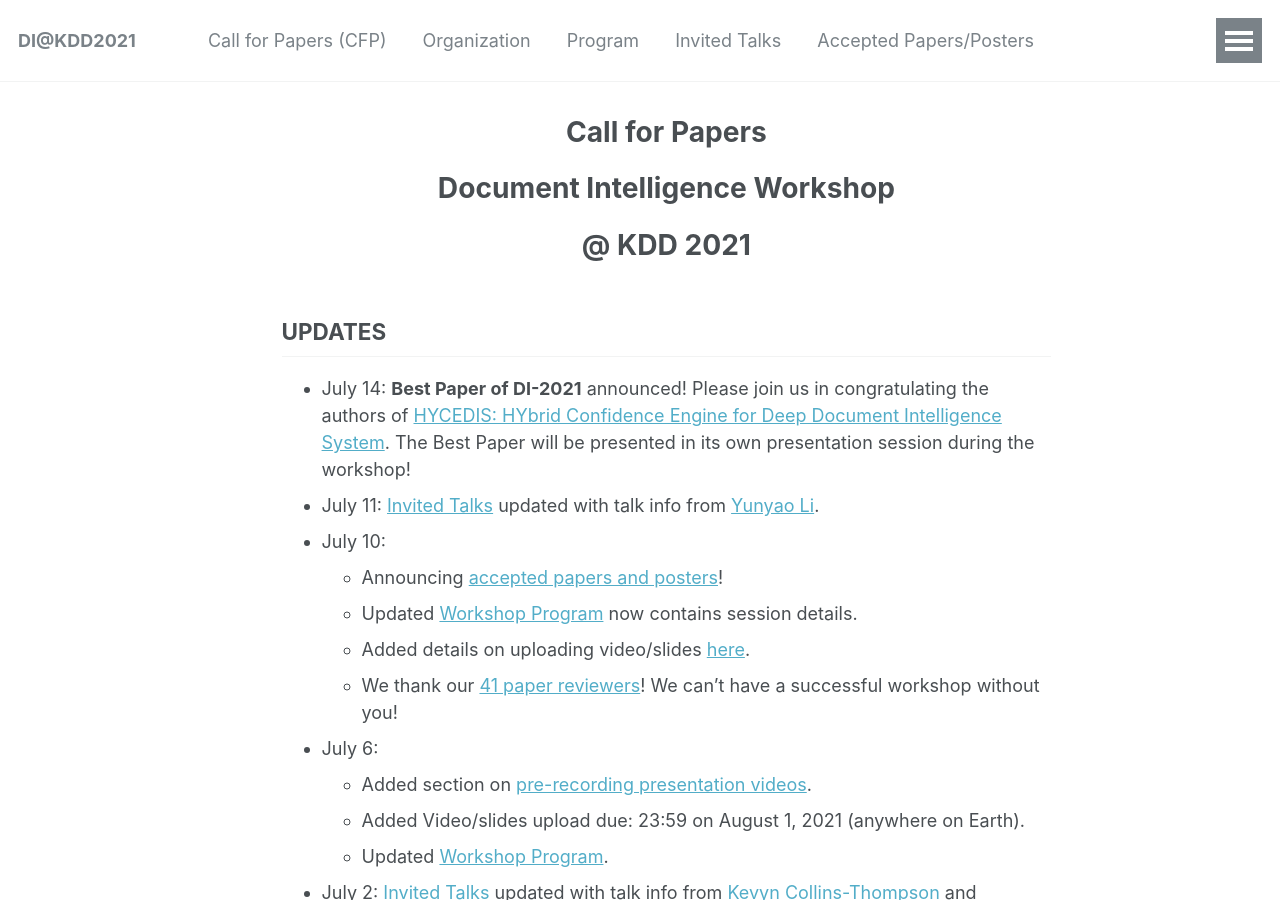
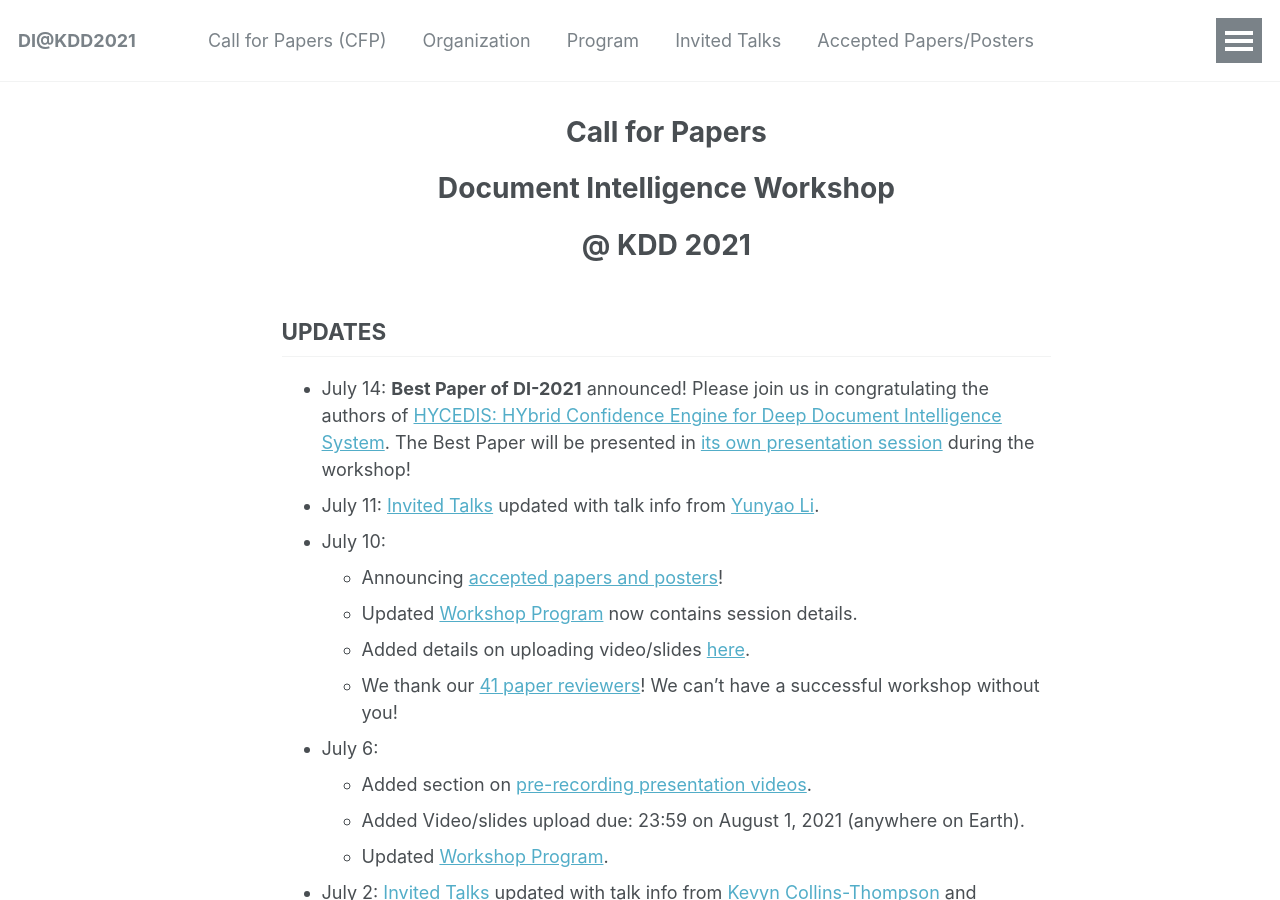
Before and after one commit to document-intelligence/DI-2022, a Jekyll site: the page built from _pages/cfp.md, in a window 1280 px wide and 900 px high. Built offline with Jekyll 4.4.1, drawn with Linux system fonts in a browser that asks for light colours; part of the change alters nothing that is shown.

Commit message:
Update cfp.md

```diff
--- a/_pages/cfp.md
+++ b/_pages/cfp.md
@@ -11,7 +11,7 @@ redirect_from:
 
 ## UPDATES
 
-- July 14: **Best Paper of DI-2021** announced! Please join us in congratulating the authors of [HYCEDIS: HYbrid Confidence Engine for Deep Document Intelligence System](https://document-intelligence.github.io/DI-2021/papers/#paper_8). The Best Paper will be presented in its own presentation session during the workshop!
+- July 14: **Best Paper of DI-2021** announced! Please join us in congratulating the authors of [HYCEDIS: HYbrid Confidence Engine for Deep Document Intelligence System](https://document-intelligence.github.io/DI-2021/papers/#paper_8). The Best Paper will be presented in [its own presentation session](https://document-intelligence.github.io/DI-2021/program/#best_paper) during the workshop!
 - July 11: [Invited Talks](https://document-intelligence.github.io/DI-2021/talks/#talk_yunyao) updated with talk info from [Yunyao Li](https://researcher.watson.ibm.com/researcher/view.php?person=us-yunyaoli).
 - July 10:
   - Announcing [accepted papers and posters](https://document-intelligence.github.io/DI-2021/papers/)!
```
